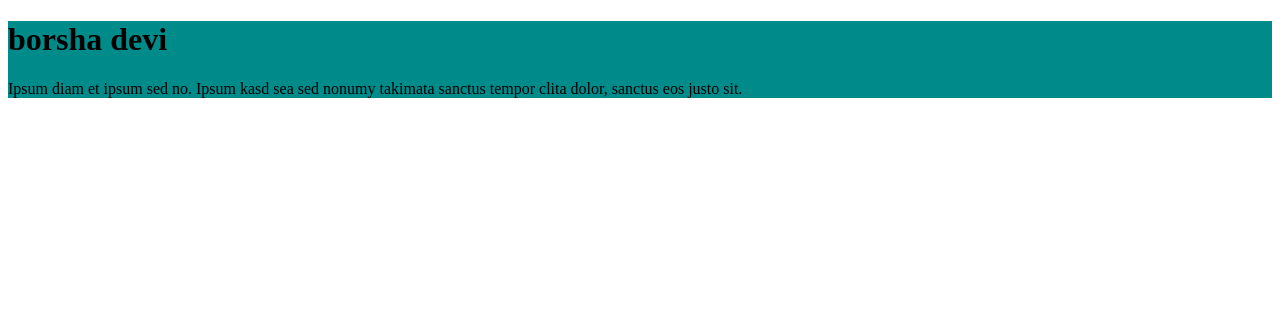
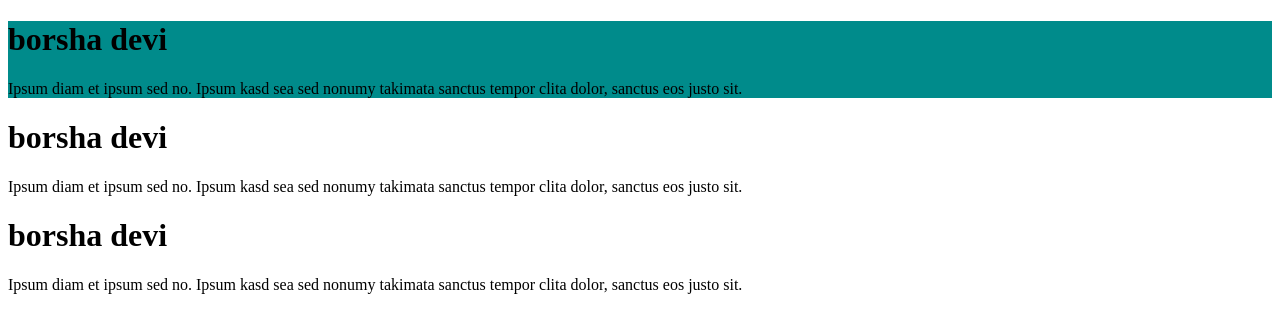
Before and after one commit to BorshaDevi/New-projects-for-class, a plain HTML site: page New-projects-for-class/Index.html in a window 1280 px wide. Drawn offline with Linux system fonts and the light colour scheme.

Commit message:
add 2nd blog

```diff
--- a/New-projects-for-class/Index.html
+++ b/New-projects-for-class/Index.html
@@ -11,5 +11,13 @@
         <h1>borsha devi</h1>
         <p>Ipsum diam et ipsum sed no. Ipsum kasd sea sed nonumy takimata sanctus tempor clita dolor, sanctus eos justo sit.</p>
     </div>
+    <div class="div2">
+        <h1>borsha devi</h1>
+        <p>Ipsum diam et ipsum sed no. Ipsum kasd sea sed nonumy takimata sanctus tempor clita dolor, sanctus eos justo sit.</p>
+    </div>
+    <div class="div3">
+        <h1>borsha devi</h1>
+        <p>Ipsum diam et ipsum sed no. Ipsum kasd sea sed nonumy takimata sanctus tempor clita dolor, sanctus eos justo sit.</p>
+    </div>
 </body>
 </html>
```
